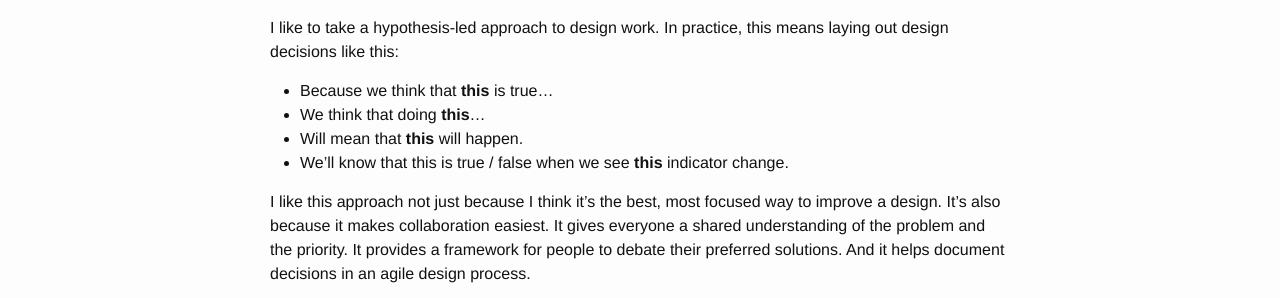
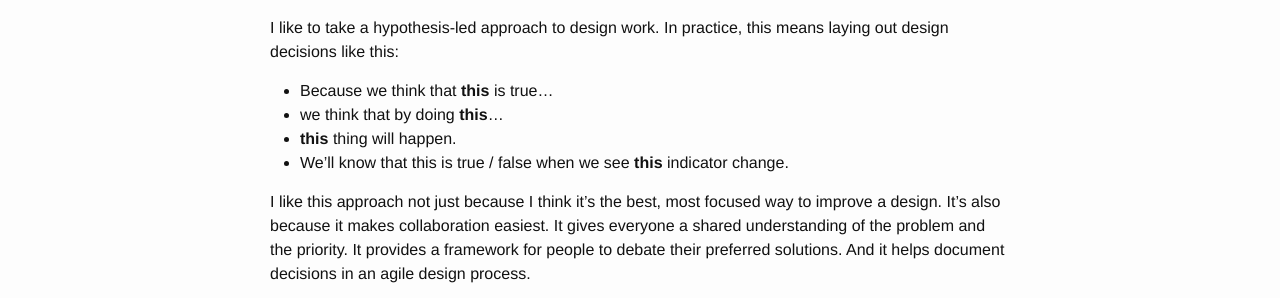
Before and after one commit to tombyers/tombyers.github.io, a Jekyll site: the page built from about.markdown, in a window 1280 px wide. Shown: the part 1016-1314 px from the top of the page. Built offline with Jekyll 4.4.1, drawn with Linux system fonts in a browser that asks for light colours.

Commit message:
Updated About

```diff
--- a/about.markdown
+++ b/about.markdown
@@ -15,8 +15,8 @@ Before Sensyne Health, I was a product designer and frontend developer at [Repos
 I like to take a hypothesis-led approach to design work. In practice, this means laying out design decisions like this:
 
 * Because we think that **this** is true...
-* We think that doing **this**...
-* Will mean that **this** will happen.
+* we think that by doing **this**...
+* **this** thing will happen.
 * We'll know that this is true / false when we see **this** indicator change.
 
 I like this approach not just because I think it's the best, most focused way to improve a design. It's also because it makes collaboration easiest. It gives everyone a shared understanding of the problem and the priority. It provides a framework for people to debate their preferred solutions. And it helps document decisions in an agile design process.
```
